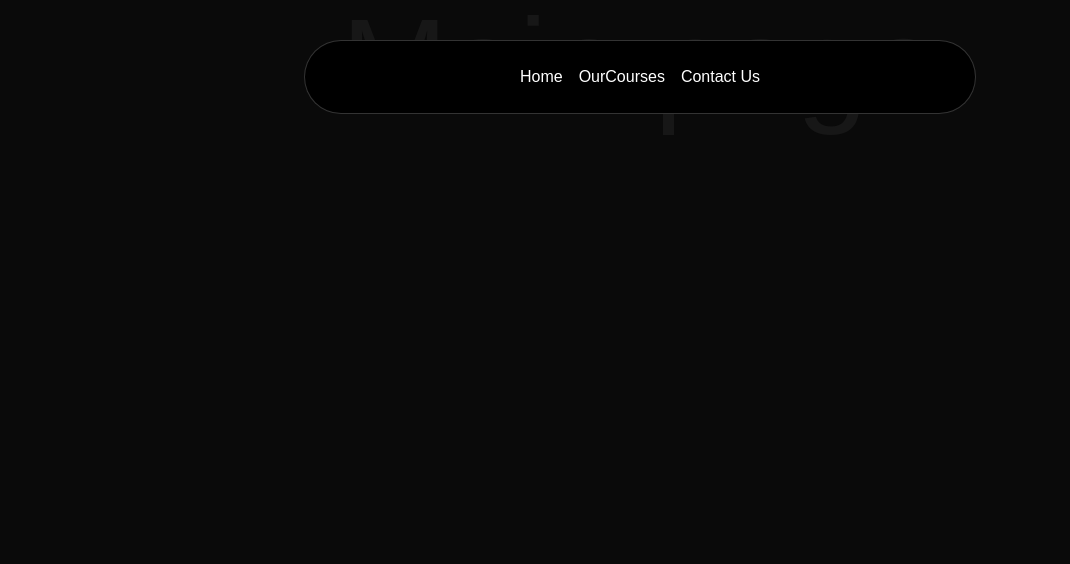
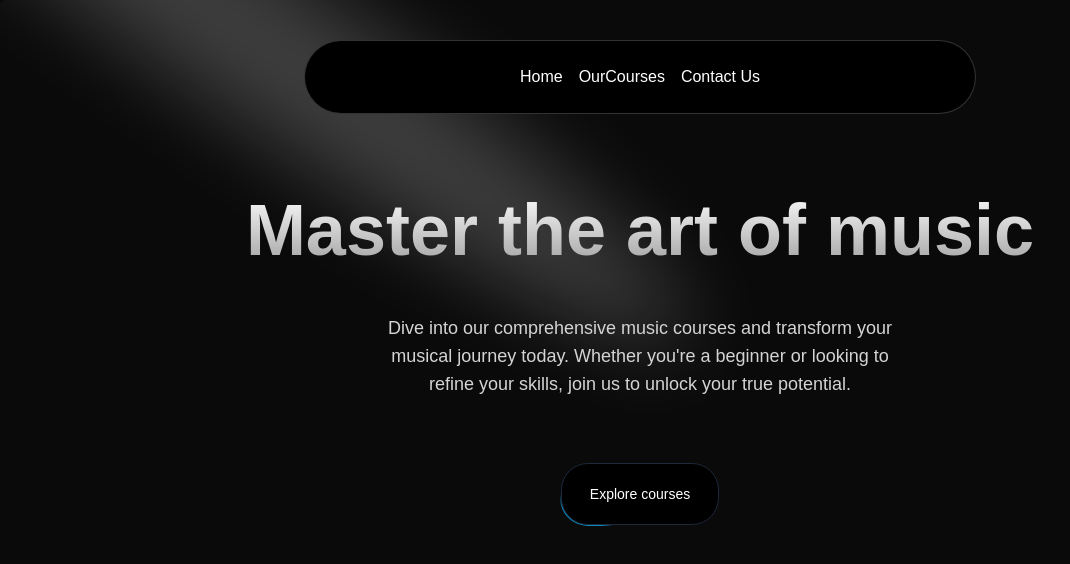
Before and after one commit to Tejas-pr/music-academy, a Next.js app: page / in a window 1280 px wide. Shown: the top 564 px of the page, without its empty margins (0-1070 px from the left). Built offline with nearby package versions, Linux system fonts and the light colour scheme.

Commit message:
added hero page

```diff
--- a/src/app/page.tsx
+++ b/src/app/page.tsx
@@ -1,8 +1,10 @@
+import HeroSection from "@/components/HeroSection";
+
 export default function Home() {
   return (
     <>
       <main className="min-h-screen bg-black/[0.96] antialiased bg-grid-white/[0.02]">
-        <h1 className="text-9xl text-center">Main page </h1>
+        <HeroSection />
       </main>
     </>
   );
--- /dev/null
+++ b/src/components/HeroSection.tsx
@@ -0,0 +1,36 @@
+import Link from "next/link";
+import { Spotlight } from "./ui/Spotlight";
+import { Button } from "./ui/moving-border";
+
+function HeroSection() {
+  return (
+    <div className="h-auto md:h-[40rem] w-full rounded-md flex flex-col items-center justify-center relative overflow-hidden mx-auto py-10 md:py-0">
+      <Spotlight
+        className="-top-40 left-0 md:left-60 md:-top-20"
+        fill="white"
+      />
+      <div className="mt-20 p-4 relative z-10 w-full text-center">
+        <h1 className="md:mt-0 text-6xl md:text-7xl font-bold bg-clip-text text-transparent bg-gradient-to-b from-neutral-50 to-neutral-400">
+          Master the art of music
+        </h1>
+        <p className="mt-12 mb-16 font-normal text-base md:text-lg text-neutral-300 max-w-lg mx-auto">
+          Dive into our comprehensive music courses and transform your musical
+          journey today. Whether you're a beginner or looking to refine your
+          skills, join us to unlock your true potential.
+        </p>
+        <div className="mt-6">
+          <Link href={"/courses"}>
+            <Button
+              borderRadius="1.75rem"
+              className="bg-white dark:bg-black text-black dark:text-white border-neutral-200 dark:border-slate-800"
+            >
+              Explore courses
+            </Button>
+          </Link>
+        </div>
+      </div>
+    </div>
+  );
+}
+
+export default HeroSection;
--- /dev/null
+++ b/src/components/ui/Spotlight.tsx
@@ -0,0 +1,56 @@
+import React from "react";
+import { cn } from "@/lib/utils";
+
+type SpotlightProps = {
+  className?: string;
+  fill?: string;
+};
+
+export const Spotlight = ({ className, fill }: SpotlightProps) => {
+  return (
+    <svg
+      className={cn(
+        "animate-spotlight pointer-events-none absolute z-[1]  h-[169%] w-[138%] lg:w-[84%] opacity-0",
+        className
+      )}
+      xmlns="http://www.w3.org/2000/svg"
+      viewBox="0 0 3787 2842"
+      fill="none"
+    >
+      <g filter="url(#filter)">
+        <ellipse
+          cx="1924.71"
+          cy="273.501"
+          rx="1924.71"
+          ry="273.501"
+          transform="matrix(-0.822377 -0.568943 -0.568943 0.822377 3631.88 2291.09)"
+          fill={fill || "white"}
+          fillOpacity="0.21"
+        ></ellipse>
+      </g>
+      <defs>
+        <filter
+          id="filter"
+          x="0.860352"
+          y="0.838989"
+          width="3785.16"
+          height="2840.26"
+          filterUnits="userSpaceOnUse"
+          colorInterpolationFilters="sRGB"
+        >
+          <feFlood floodOpacity="0" result="BackgroundImageFix"></feFlood>
+          <feBlend
+            mode="normal"
+            in="SourceGraphic"
+            in2="BackgroundImageFix"
+            result="shape"
+          ></feBlend>
+          <feGaussianBlur
+            stdDeviation="151"
+            result="effect1_foregroundBlur_1065_8"
+          ></feGaussianBlur>
+        </filter>
+      </defs>
+    </svg>
+  );
+};
--- /dev/null
+++ b/src/components/ui/moving-border.tsx
@@ -0,0 +1,139 @@
+"use client";
+import React from "react";
+import {
+  motion,
+  useAnimationFrame,
+  useMotionTemplate,
+  useMotionValue,
+  useTransform,
+} from "framer-motion";
+import { useRef } from "react";
+import { cn } from "@/lib/utils";
+
+export function Button({
+  borderRadius = "1.75rem",
+  children,
+  as: Component = "button",
+  containerClassName,
+  borderClassName,
+  duration,
+  className,
+  ...otherProps
+}: {
+  borderRadius?: string;
+  children: React.ReactNode;
+  as?: any;
+  containerClassName?: string;
+  borderClassName?: string;
+  duration?: number;
+  className?: string;
+  [key: string]: any;
+}) {
+  return (
+    <Component
+      className={cn(
+        "bg-transparent relative text-xl  h-16 w-40 p-[1px] overflow-hidden ",
+        containerClassName
+      )}
+      style={{
+        borderRadius: borderRadius,
+      }}
+      {...otherProps}
+    >
+      <div
+        className="absolute inset-0"
+        style={{ borderRadius: `calc(${borderRadius} * 0.96)` }}
+      >
+        <MovingBorder duration={duration} rx="30%" ry="30%">
+          <div
+            className={cn(
+              "h-20 w-20 opacity-[0.8] bg-[radial-gradient(var(--sky-500)_40%,transparent_60%)]",
+              borderClassName
+            )}
+          />
+        </MovingBorder>
+      </div>
+
+      <div
+        className={cn(
+          "relative bg-slate-900/[0.8] border border-slate-800 backdrop-blur-xl text-white flex items-center justify-center w-full h-full text-sm antialiased",
+          className
+        )}
+        style={{
+          borderRadius: `calc(${borderRadius} * 0.96)`,
+        }}
+      >
+        {children}
+      </div>
+    </Component>
+  );
+}
+
+export const MovingBorder = ({
+  children,
+  duration = 2000,
+  rx,
+  ry,
+  ...otherProps
+}: {
+  children: React.ReactNode;
+  duration?: number;
+  rx?: string;
+  ry?: string;
+  [key: string]: any;
+}) => {
+  const pathRef = useRef<any>();
+  const progress = useMotionValue<number>(0);
+
+  useAnimationFrame((time) => {
+    const length = pathRef.current?.getTotalLength();
+    if (length) {
+      const pxPerMillisecond = length / duration;
+      progress.set((time * pxPerMillisecond) % length);
+    }
+  });
+
+  const x = useTransform(
+    progress,
+    (val) => pathRef.current?.getPointAtLength(val).x
+  );
+  const y = useTransform(
+    progress,
+    (val) => pathRef.current?.getPointAtLength(val).y
+  );
+
+  const transform = useMotionTemplate`translateX(${x}px) translateY(${y}px) translateX(-50%) translateY(-50%)`;
+
+  return (
+    <>
+      <svg
+        xmlns="http://www.w3.org/2000/svg"
+        preserveAspectRatio="none"
+        className="absolute h-full w-full"
+        width="100%"
+        height="100%"
+        {...otherProps}
+      >
+        <rect
+          fill="none"
+          width="100%"
+          height="100%"
+          rx={rx}
+          ry={ry}
+          ref={pathRef}
+        />
+      </svg>
+      <motion.div
+        style={{
+          position: "absolute",
+          top: 0,
+          left: 0,
+          display: "inline-block",
+          transform,
+        }}
+      >
+        {children}
+      </motion.div>
+    </>
+  );
+};
--- a/tailwind.config.ts
+++ b/tailwind.config.ts
@@ -1,4 +1,20 @@
 import type { Config } from "tailwindcss";
+
+// const svgToDataUri = require("mini-svg-data-uri");
+const colors = require("tailwindcss/colors");
+const {
+  default: flattenColorPalette,
+} = require("tailwindcss/lib/util/flattenColorPalette")
+function addVariablesForColors({ addBase, theme }: any) {
+  const allColors = flattenColorPalette(theme('colors'));
+  const newVars = Object.fromEntries(
+    Object.entries(allColors).map(([key, value]) => [`--${key}`, value])
+  );
+
+  addBase({
+    ':root': newVars,
+  });
+}
 
 const config: Config = {
   content: [
@@ -9,12 +25,27 @@
   darkMode:"class",
   theme: {
     extend: {
+      animation: {
+        spotlight: "spotlight 2s ease .75s 1 forwards",
+      },
       colors: {
         background: "var(--background)",
         foreground: "var(--foreground)",
       },
+      keyframes: {
+        spotlight: {
+          "0%": {
+            opacity: '0',
+            transform: "translate(-72%, -62%) scale(0.5)",
+          },
+          "100%": {
+            opacity: '1',
+            transform: "translate(-50%,-40%) scale(1)",
+          },
+        },
+      },
     },
   },
-  plugins: [],
+  plugins: [addVariablesForColors],
 };
 export default config;
```
Also changed, not shown: 1 other file (tests, documents, lock files or other folders).
